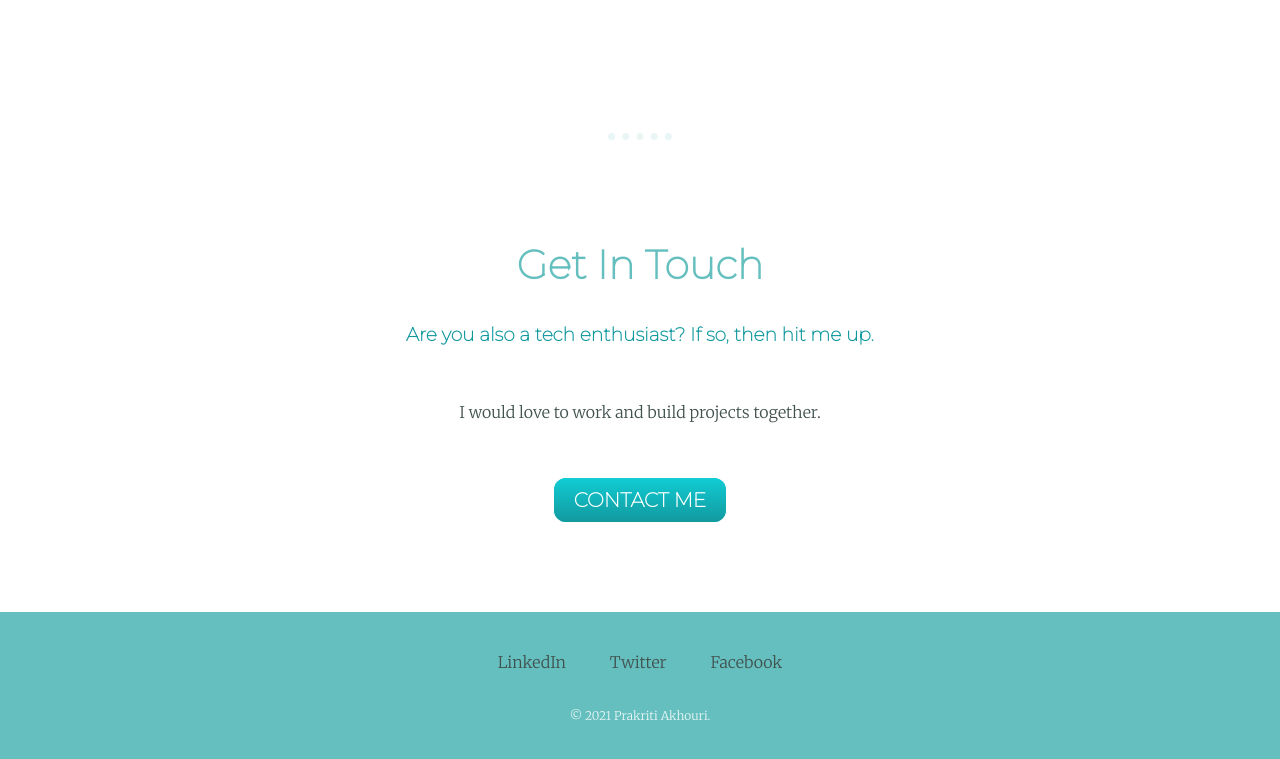
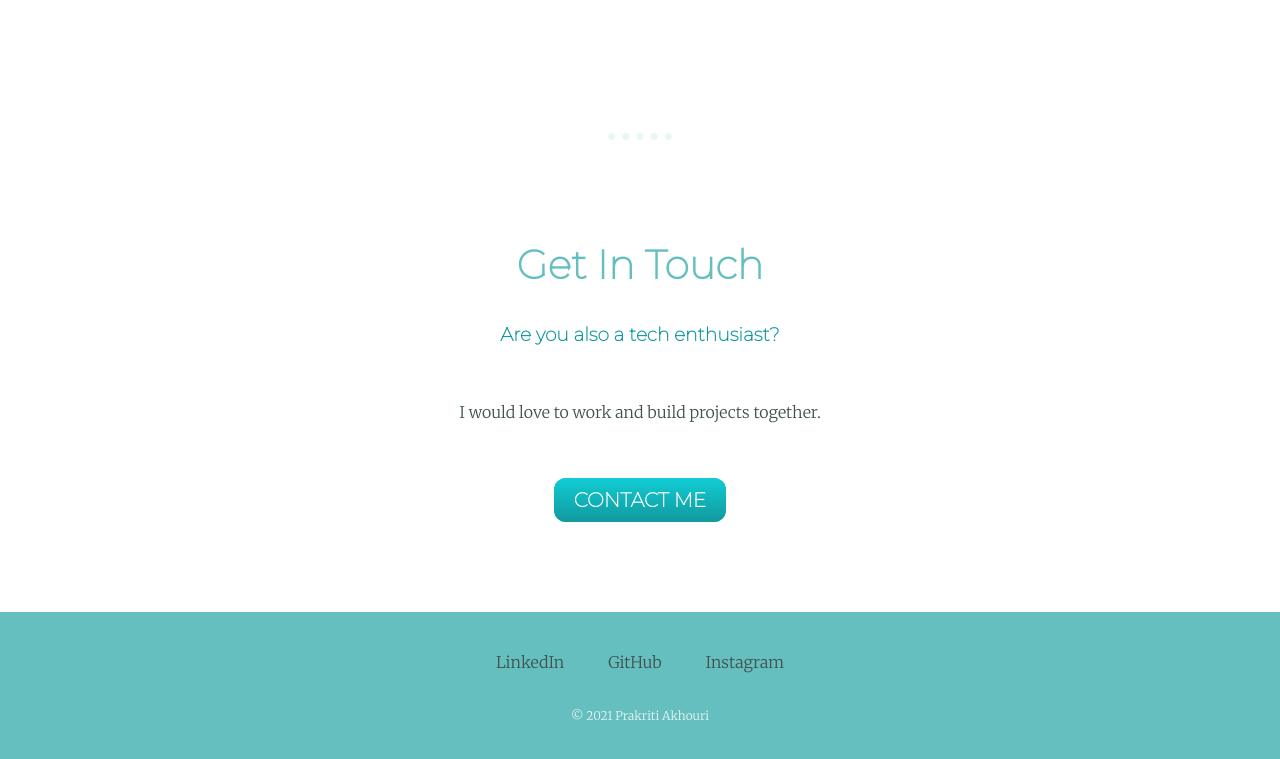
Before and after one commit to akhouriprakriti/CV., a plain HTML site: page index.html in a window 1280 px wide. Shown: the part 2365-3124 px from the top of the page. Drawn offline with Linux system fonts and the light colour scheme.

Commit message:
update 2

```diff
--- a/index.html
+++ b/index.html
@@ -23,11 +23,11 @@
     <div class="profile">
       <img class="Skill" src="images/me.png" alt="prakriti">
       <h2>Hey There!</h2>
-      <p class="ho">I'm just a 19 year old trying to pave my way into the tech world. Currently, I'm majoring in Electronics and Communication Engineering from Manipal Institute of Technology. I'm a keen learner and am looking forward to exploring more and more technologies.  </p>
+      <p class="ho">A 19 year old trying to pave my way into the tech world. Currently pursuing Electronics and Communication Engineering from Manipal Institute of Technology. I'm a keen learner and looking forward to exploring this vast world of technology.  </p>
         </div>
     <hr>
       <div class="skills">
-      <h2>My Skills.</h2>
+      <h2>My Skills</h2>
       <div class="skill-row">
         <img class="dev"src="images/web.png" alt="web dev photo">
         <h3>Developer</h3>
@@ -43,7 +43,7 @@
     <hr>
     <div class="contact-me">
       <h2>Get In Touch</h2>
-      <h3>Are you also a tech enthusiast? If so, then hit me up.</h3>
+      <h3>Are you also a tech enthusiast?</h3>
       <p class="lol">I would love to work and build projects together.</p>
       <a class="btn" href="mailto:akhouriprakriti@gmail.com">CONTACT ME</a>
     </div>
@@ -52,9 +52,9 @@
 </div>
 <div class="botton-container">
   <a class="footer-link" href="https://www.linkedin.com/in/prakriti-akhouri-118546149/">LinkedIn</a>
-  <a class="footer-link" href="https://twitter.com/AkhouriPrakriti">Twitter</a>
-  <a class="footer-link" href="https://www.facebook.com/prakriti.akhouri/">Facebook</a>
-  <p class="copyright"> © 2021 Prakriti Akhouri.</p>
+  <a class="footer-link" href="https://github.com/akhouriprakriti">GitHub</a>
+  <a class="footer-link" href="https://www.instagram.com/_prakritiiiiiii_/">Instagram</a>
+  <p class="copyright"> © 2021 Prakriti Akhouri</p>
 
 </div>
   </body>
```
